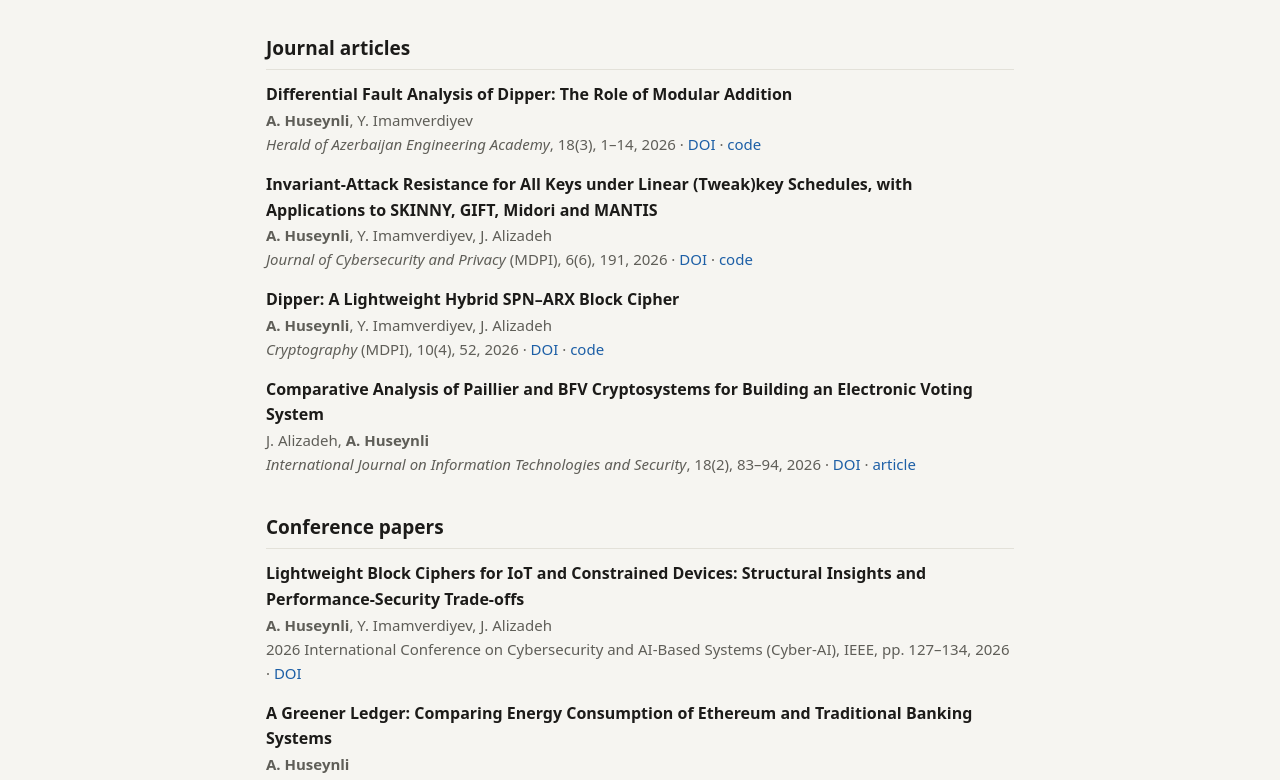
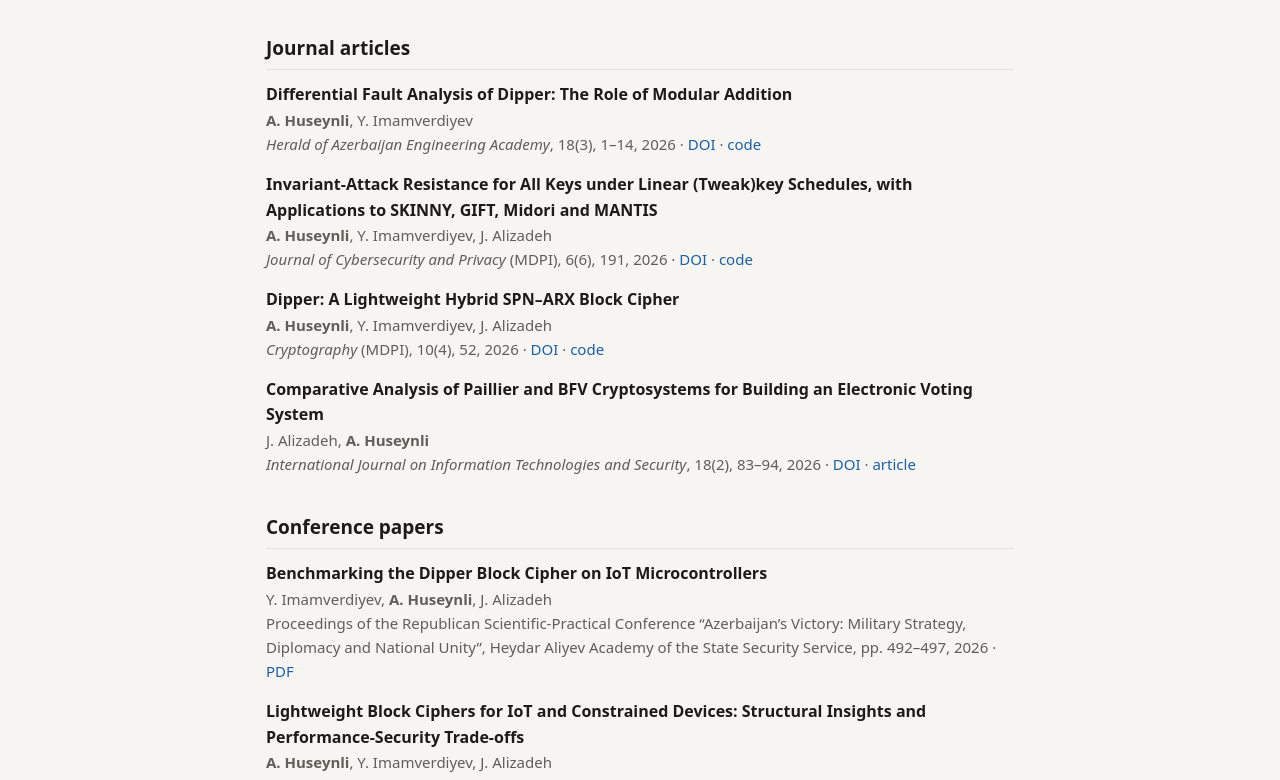
Before and after one commit to AlexGuseinov/AlexGuseinov.github.io, a plain HTML site: page publications.html in a window 1280 px wide. Shown: the part 154-934 px from the top of the page. Drawn offline with Linux system fonts and the light colour scheme.

Commit message:
Publications: add Benchmarking the Dipper Block Cipher on IoT Microcontrollers (DTX Heydar Aliyev Academy conference proceedings, pp. 492-497, 2026) with a PDF of the paper's own pages

```diff
--- a/publications.html
+++ b/publications.html
@@ -50,6 +50,12 @@
 
 <h2>Conference papers</h2>
 <div class="pub">
+  <div class="t">Benchmarking the Dipper Block Cipher on IoT Microcontrollers</div>
+  <div class="a">Y. Imamverdiyev, <b>A. Huseynli</b>, J. Alizadeh</div>
+  <div class="v">Proceedings of the Republican Scientific-Practical Conference “Azerbaijan’s Victory: Military Strategy, Diplomacy and National Unity”, Heydar Aliyev Academy of the State Security Service, pp. 492–497, 2026
+    · <a href="papers/dtx2026-benchmarking-dipper-iot-microcontrollers.pdf" target="_blank" rel="noopener">PDF</a></div>
+</div>
+<div class="pub">
   <div class="t">Lightweight Block Ciphers for IoT and Constrained Devices: Structural Insights and Performance-Security Trade-offs</div>
   <div class="a"><b>A. Huseynli</b>, Y. Imamverdiyev, J. Alizadeh</div>
   <div class="v">2026 International Conference on Cybersecurity and AI-Based Systems (Cyber-AI), IEEE, pp. 127–134, 2026
```
Also changed, not shown: 1 other file.
